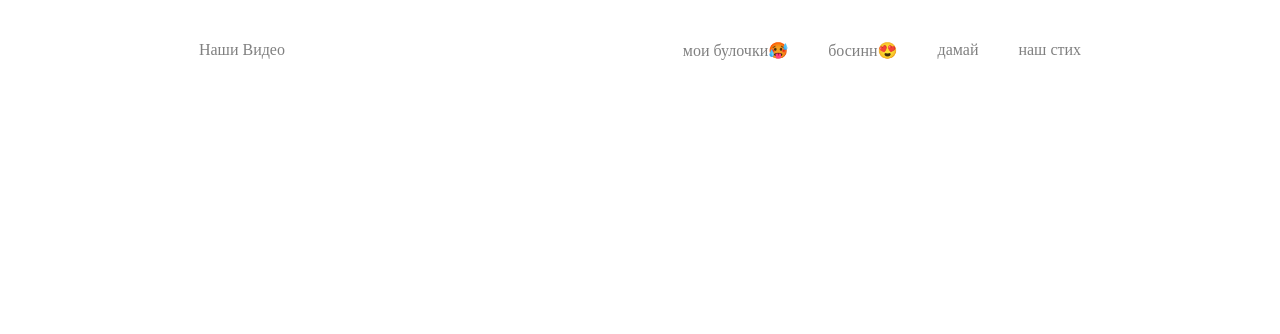
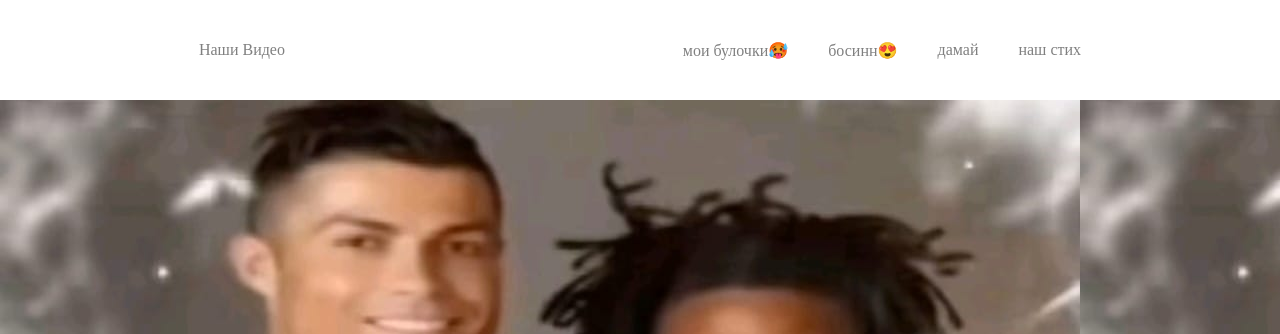
Before and after one commit to Arif-bep/my-site, a plain HTML site: page index.html in a window 1280 px wide. Shown: the top 334 px of the page. Drawn offline with Linux system fonts and the light colour scheme.

Commit message:
style.css

```diff
--- a/style.css
+++ b/style.css
@@ -55,7 +55,7 @@ iframe {
     flex-direction: column;
     align-items: center;
     justify-content: center;
-    background: url(images/Изображение\ WhatsApp\ 2025-08-28\ в\ 22.46.58_a04028cb.jpg);
+    background: url(speed.jpg);
 }
 .sec1 h1{
     font-size: 100px;
@@ -126,4 +126,5 @@ iframe {
     color: gray;
     display: flex;
     align-items: center;
+
 }
```
